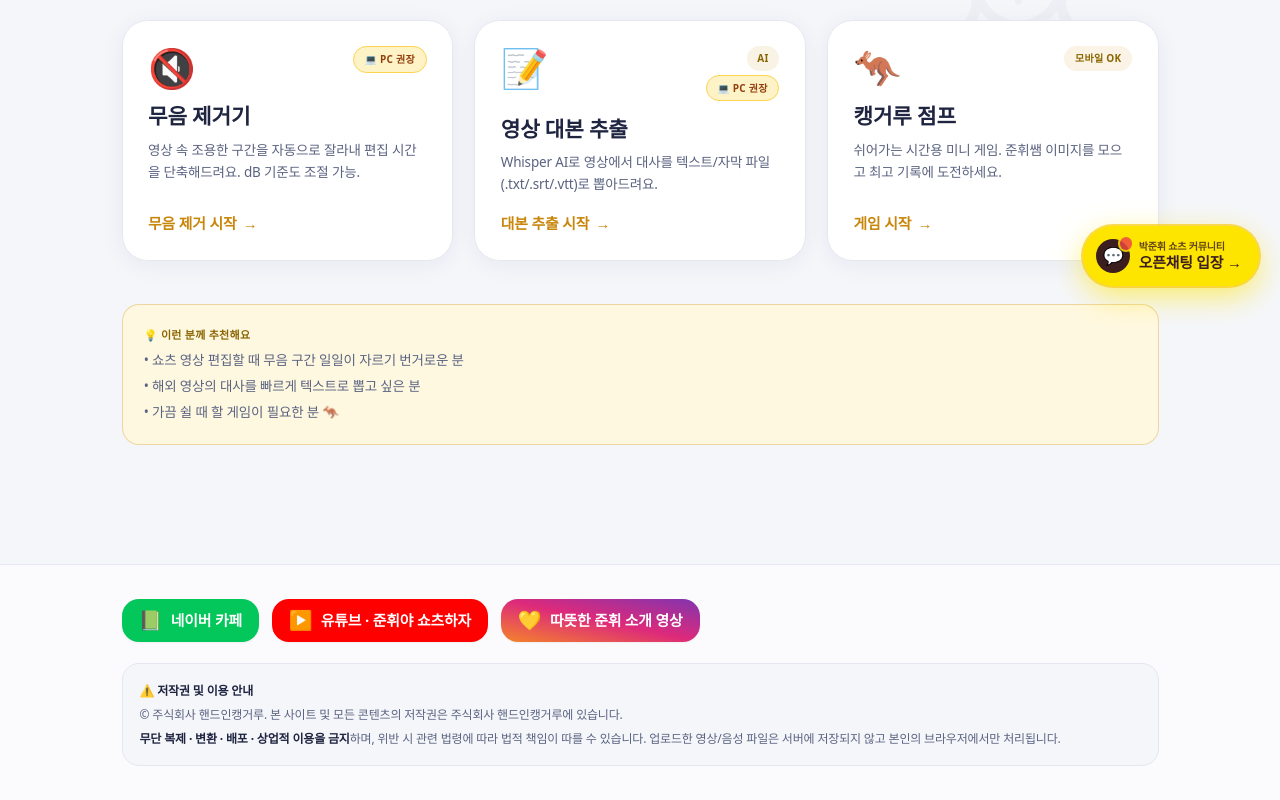
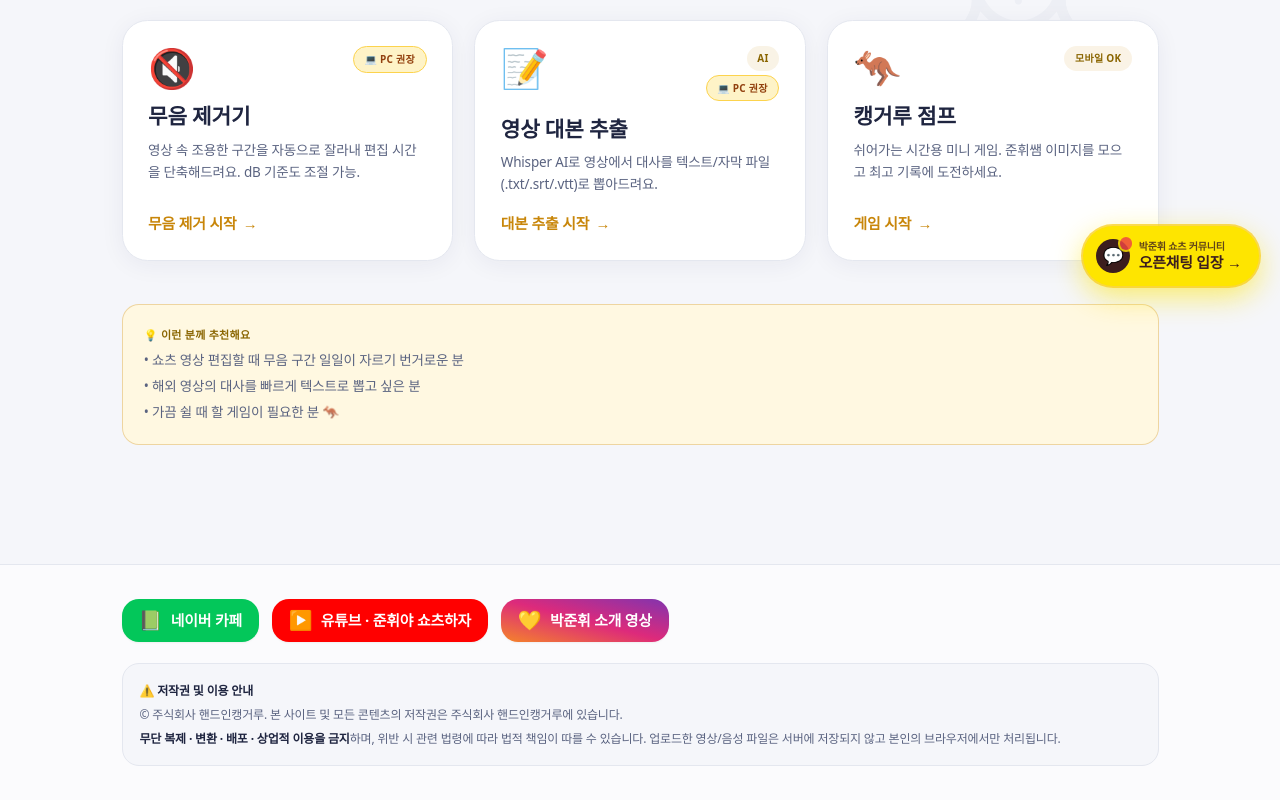
Before and after one commit to qkr9073-glitch/shorts-helper-lite, a React (Vite) app: page / in a window 1280 px wide. Shown: the part 493-1293 px from the top of the page. Built offline with nearby package versions, Linux system fonts and the light colour scheme; a web font is replaced by a local one.

Commit message:
Rename intro link label to 박준휘 소개 영상

```diff
--- a/src/components/Layout.tsx
+++ b/src/components/Layout.tsx
@@ -78,7 +78,7 @@ export default function Layout() {
               className="inline-flex items-center gap-2 px-4 py-2.5 rounded-2xl bg-gradient-to-tr from-[#f58529] via-[#dd2a7b] to-[#8134af] hover:opacity-90 text-white text-sm font-semibold transition shadow-sm"
             >
               <span className="text-lg leading-none">💛</span>
-              <span>따뜻한 준휘 소개 영상</span>
+              <span>박준휘 소개 영상</span>
             </a>
           </div>
 
```
